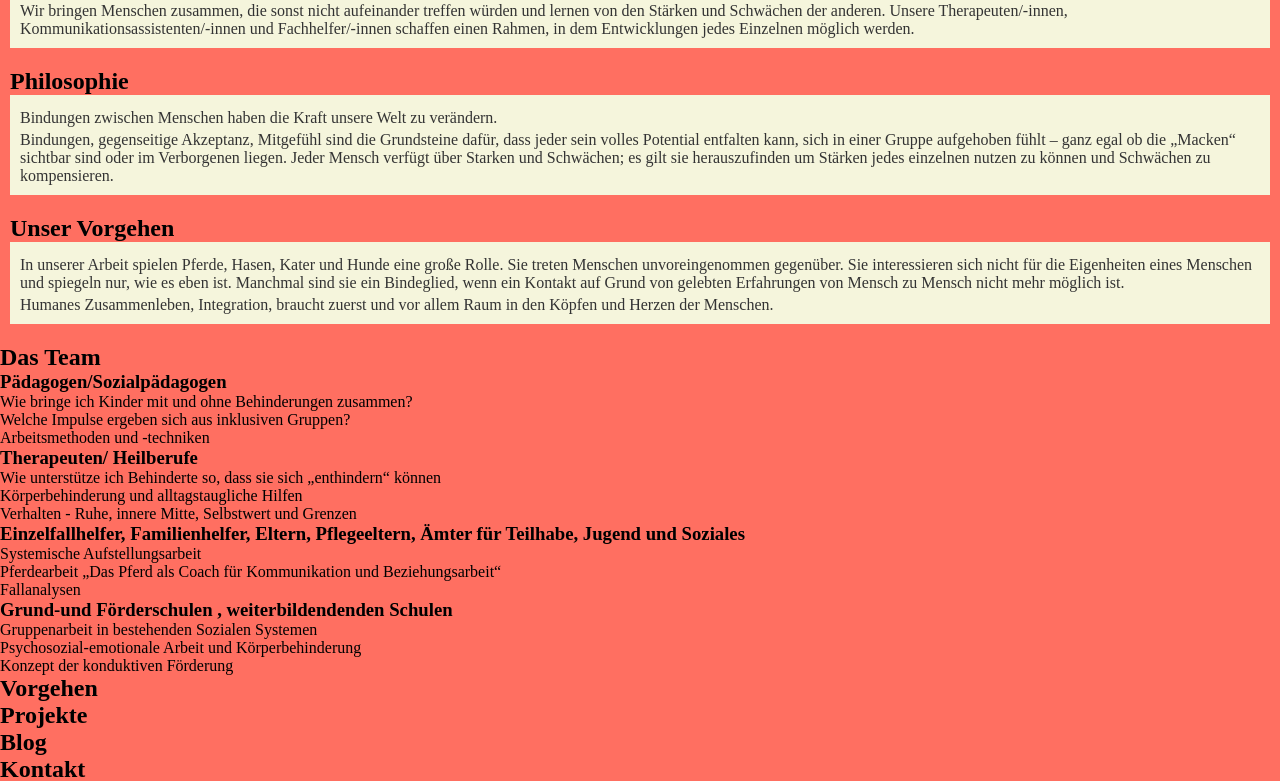
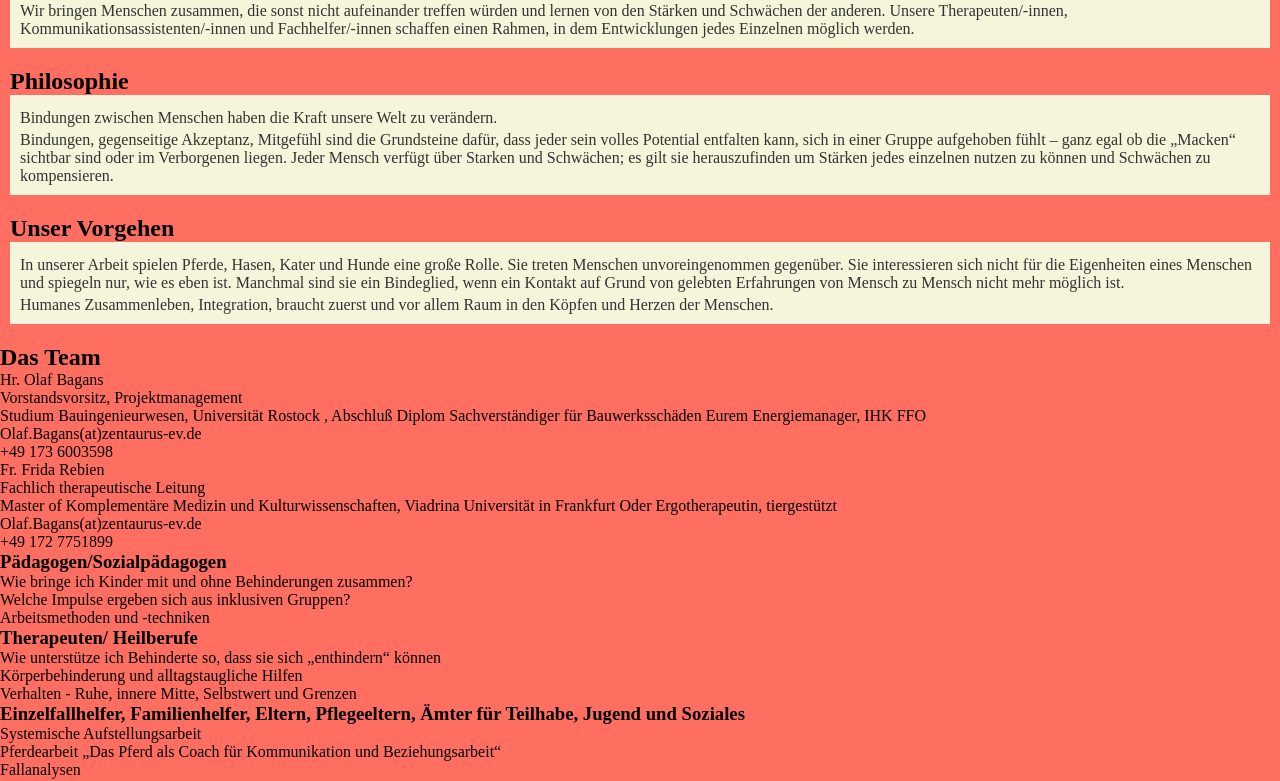
Before and after one commit to louisweiser/project_zentaurus-ev, a Next.js app: page / in a window 1280 px wide. Shown: the part 810-1591 px from the top of the page. Built offline with nearby package versions, Linux system fonts and the light colour scheme.

Commit message:
create team component

```diff
--- /dev/null
+++ b/public/content/team.js
@@ -0,0 +1,18 @@
+export const teamText = [
+  {
+    name: "Hr. Olaf Bagans",
+    title: "Vorstandsvorsitz, Projektmanagement",
+    diploma:
+      "Studium Bauingenieurwesen, Universität Rostock , Abschluß Diplom Sachverständiger für Bauwerksschäden Eurem Energiemanager, IHK FFO",
+    mail: "Olaf.Bagans(at)zentaurus-ev.de",
+    mobil: "+49 173 6003598",
+  },
+  {
+    name: "Fr. Frida Rebien",
+    title: "Fachlich therapeutische Leitung",
+    diploma:
+      "Master of Komplementäre Medizin und Kulturwissenschaften, Viadrina Universität in Frankfurt Oder Ergotherapeutin, tiergestützt",
+    mail: "Olaf.Bagans(at)zentaurus-ev.de",
+    mobil: "+49 172 7751899",
+  },
+];
--- a/src/components/sections/AboutUs.js
+++ b/src/components/sections/AboutUs.js
@@ -5,9 +5,29 @@ import {
   actWithAnminmalsText,
   aboutUsText,
   unionText,
-} from "../../../public/content/home";
+} from "../../../public/content/aboutus.js";
+
+import { teamText } from "../../../public/content/team.js";
 
 export default function AboutUsContent() {
+  function team() {
+    console.log(teamText);
+    const lenght = teamText.length;
+    const content = [];
+    for (let i = 0; i < lenght; i++) {
+      content.push(
+        <div key={i}>
+          <p>{teamText[i].name}</p>
+          <p>{teamText[i].title}</p>
+          <p>{teamText[i].diploma}</p>
+          <p>{teamText[i].mail}</p>
+          <p>{teamText[i].mobil}</p>
+        </div>
+      );
+    }
+    return <article>{content}</article>;
+  }
+
   return (
     <section>
       <Article topic="Über Uns" text={aboutUsText}></Article>
@@ -17,6 +37,7 @@ export default function AboutUsContent() {
       <article>
         <h2>Das Team</h2>
       </article>
+      {team()}
     </section>
   );
 }
--- a/src/components/sections/Introduction.js
+++ b/src/components/sections/Introduction.js
@@ -1,7 +1,7 @@
 import ImageSlider from "@/components/ImageSlider";
 import Article from "../Article.js";
 
-import { introductionText } from "../../../public/content/home";
+import { introductionText } from "../../../public/content/aboutus.js";
 
 export default function IntroductionContent() {
   return (
```
Also changed, not shown: public/content/aboutus.js (renamed from public/content/home.js), 1 other file (tests, documents, lock files or other folders).
